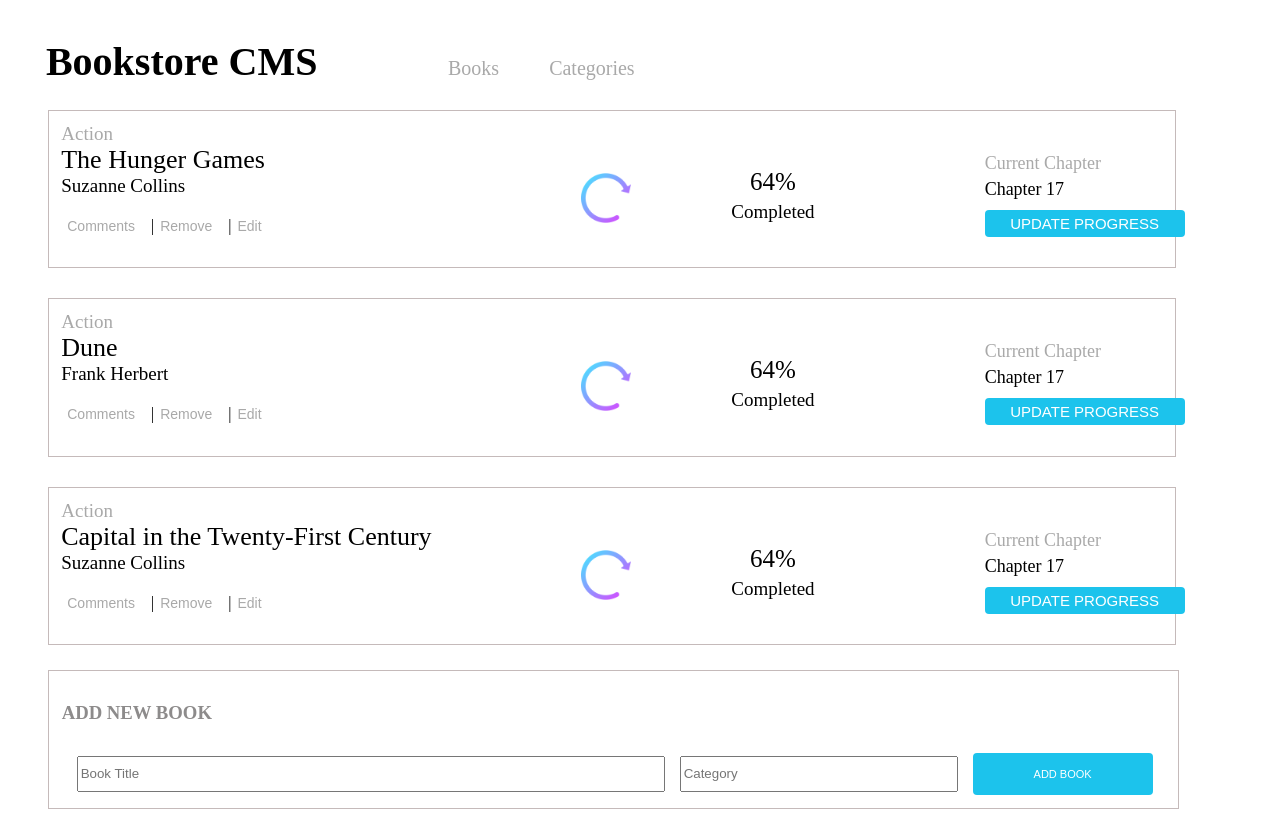
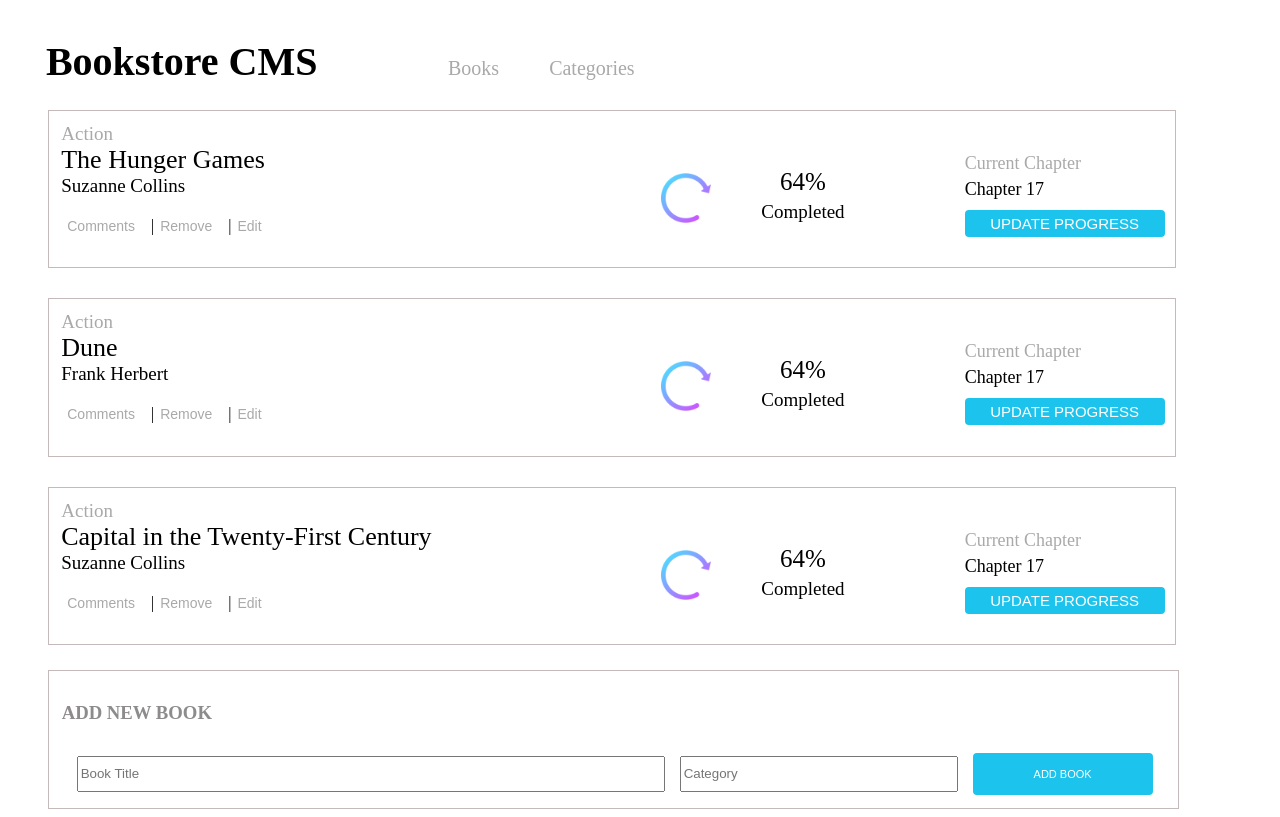
Before and after one commit to luccamicale/bookstore, a React (Create React App) app: page / in a window 1280 px wide. Built offline with nearby package versions, Linux system fonts and the light colour scheme.

Commit message:
others changes

```diff
--- a/src/modules-css/boook.css
+++ b/src/modules-css/boook.css
@@ -21,14 +21,14 @@
   /* background-color: crimson; */
   display: flex;
   flex-direction: column;
-  margin-left: 100px;
+  margin-left: 50px;
 }
 
 .current-chapter {
   /* background-color: darkgreen; */
   display: flex;
   flex-direction: column;
-  margin-left: 170px;
+  margin-left: 120px;
   width: 150px;
 }
 
@@ -111,5 +111,6 @@
 
 .image {
   margin-top: 50px;
-  margin-left: 70px;
+  margin-left: 150px;
+  /* background-color: aqua; */
 }
```
